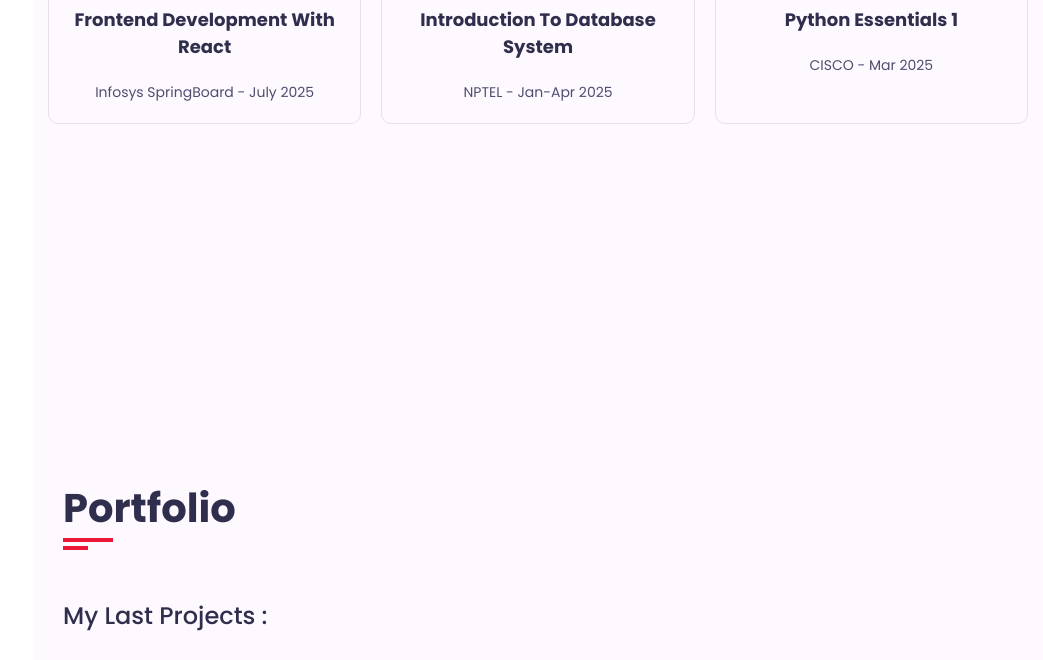
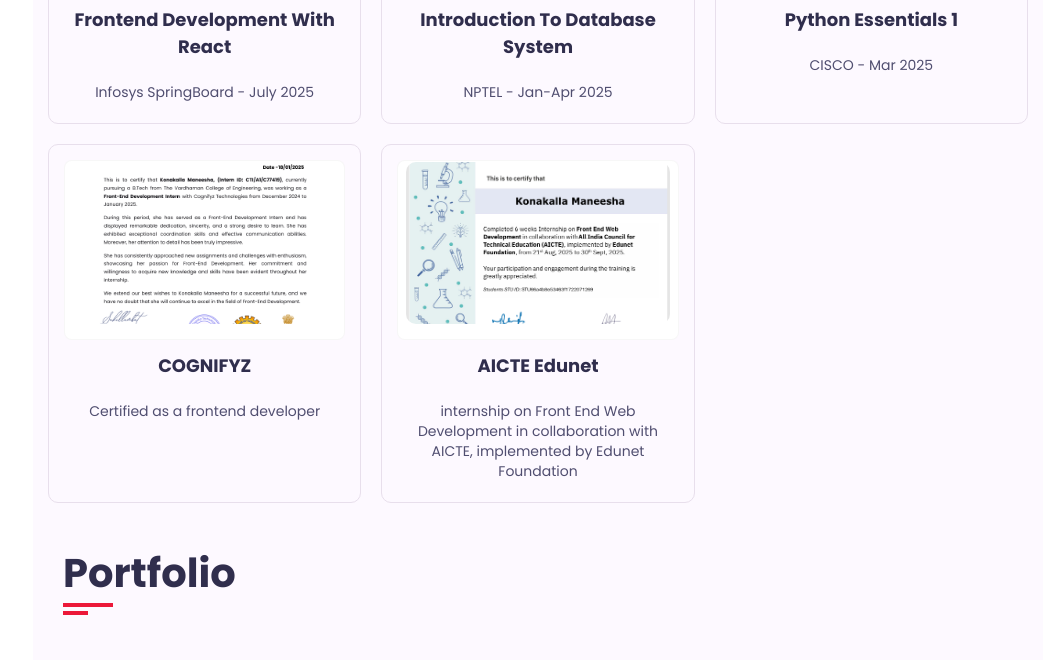
Before and after one commit to konakallamaneesha/portfolio, a plain HTML site: page index.html in a window 1280 px wide. Shown: the part 2100-2760 px from the top of the page, without its empty margins (237-1280 px from the left). Drawn offline with Linux system fonts and the light colour scheme; a web font is replaced by a local one.

Commit message:
Updated portfolio changes

```diff
--- a/index.html
+++ b/index.html
@@ -138,25 +138,47 @@
           <div class="row service-items">
             <div class="service-item">
    <div class="service-item-inner">
-                                <div class="cert-thumb"><img src="images/Screenshot 2025-09-06 153032.png" alt="Frontend Dev Certificate"></div>
+    <div class="cert-thumb">
+      <img src="images/Screenshot 2025-09-06 153032.png" alt="Frontend Development Certificate">
+    </div>
     <h4>Frontend Development with React</h4>
     <p>Infosys SpringBoard - July 2025</p>
   </div>
 </div>
 <div class="service-item">
   <div class="service-item-inner">
-                                <div class="cert-thumb"><img src="images/Screenshot 2025-09-06 155437.png" alt="DB Certificate"></div>
+    <div class="cert-thumb">
+      <img src="images/Screenshot 2025-09-06 155437.png" alt="Frontend Development Certificate">
+    </div>
     <h4>Introduction to Database System</h4>
     <p>NPTEL - Jan-Apr 2025</p>
   </div>
 </div>
             <div class="service-item">
               <div class="service-item-inner">
-                                <div class="cert-thumb"><img src="images/Screenshot 2025-09-06 155818.png" alt="Python Certificate"></div>
+                <div class="cert-thumb">
+                <img src="images/Screenshot 2025-09-06 155818.png" alt="Python Certificate">
+                </div>
                 <h4>Python Essentials 1</h4>
                 <p>CISCO - Mar 2025</p>
               </div>
             </div>
+            <div class="service-item">
+              <div class="service-item-inner">
+                 <div class="cert-thumb">
+                <img src="images/internship.png" alt="Internship Certificate">
+                 </div>
+                <h4>COGNIFYZ</h4>
+                <p>Certified as a frontend developer</p>
+              </div>
+            </div>
+            <div class="service-item">
+              <div class="service-item-inner">
+                 <div class="cert-thumb">
+                <img src="images/Screenshot 2025-11-30 105849.png" alt="Internship Certificate">
+                 </div>
+                <h4>AICTE Edunet</h4>
+                <p>internship on Front End Web Development in collaboration with AICTE, implemented by Edunet Foundation</p>
               </div>
         </div>
       </section>
```
Lines whose indentation alone changed are shown as unchanged.
